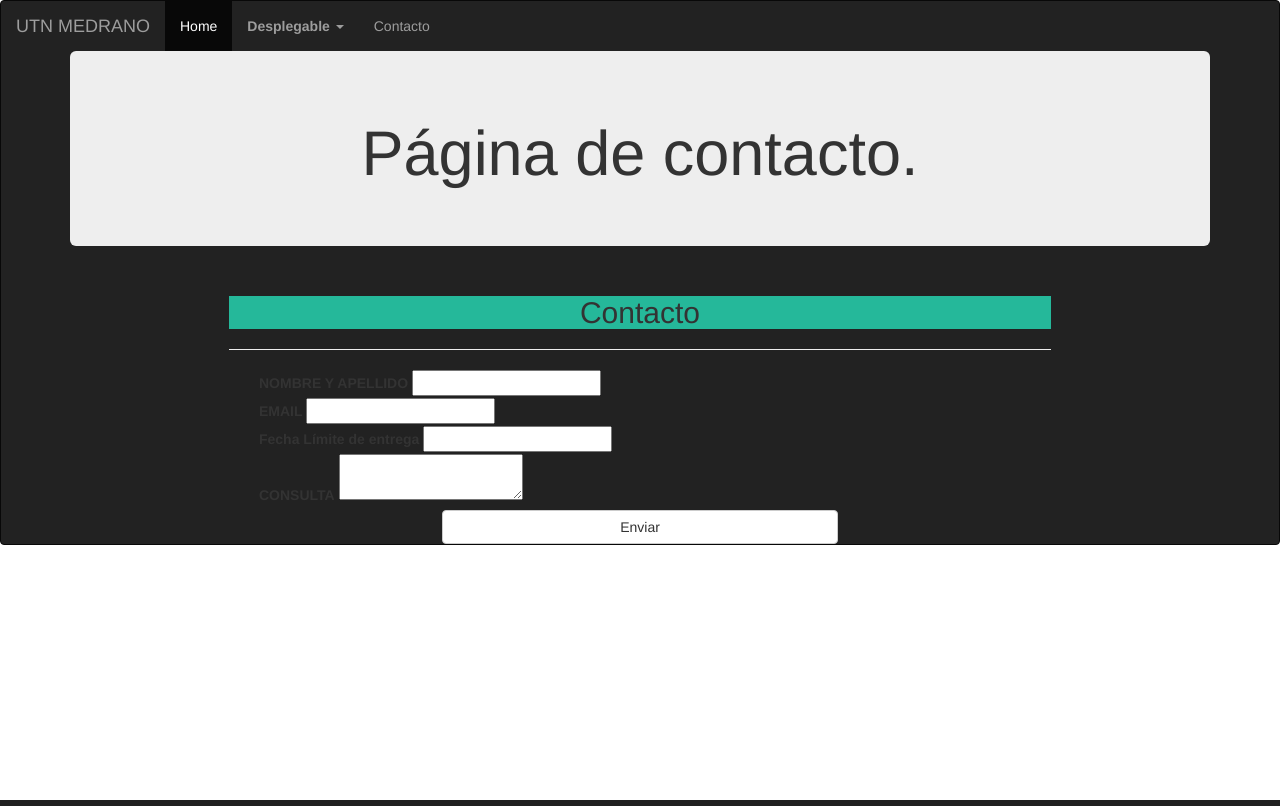
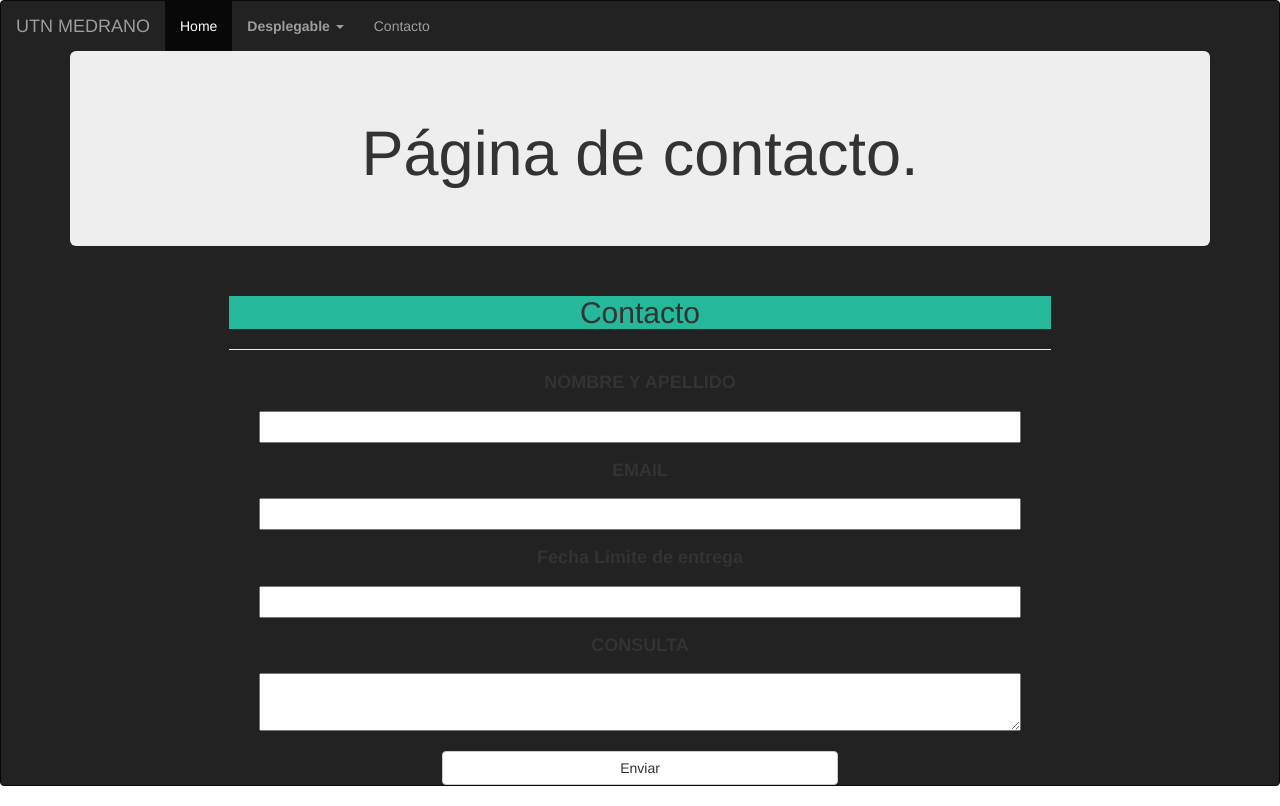
Before and after one commit to Rahabhim/librosonline, a Django app: page /vistaprevia/contacto in a window 1280 px wide. Run offline with Django 3.2, Linux system fonts and the light colour scheme; some libraries are stand-ins or nearby versions.

Commit message:
Actualizado hasta la unidad 2 avanzado, pagina 15.

```diff
--- a/vistaprevia/static/vistaprevia/css/style.css
+++ b/vistaprevia/static/vistaprevia/css/style.css
@@ -6,3 +6,22 @@ h2{
 h1{
   text-align: center;
 }
+
+label {
+  width: 100%;
+  text-align: center;
+  margin-bottom: 15px;
+  font-size: 18px;
+}
+
+select,input{
+  width: 100%;
+  margin-bottom: 15px;
+  font-size: 18px;
+}
+
+textarea{
+  width: 100%;
+  margin-bottom: 15px;
+  font-size: 18px;
+}
--- a/vistaprevia/urls.py
+++ b/vistaprevia/urls.py
@@ -4,4 +4,5 @@ from vistaprevia import views
 urlpatterns = [
     path('', views.index, name='index'),
     path('contacto', views.contacto, name='contacto'),
+    path('cargar/', views.cargar_imagen, name='cargar'),
 ]
--- a/vistaprevia/views.py
+++ b/vistaprevia/views.py
@@ -1,6 +1,9 @@
-from django.shortcuts import render
+from django.shortcuts import render, redirect
 from django.http import HttpResponse
 from django.template import RequestContext, loader
+
+from vistaprevia.models import Producto
+from vistaprevia.forms import CargarForm
 
 # Create your views here.
 
@@ -19,3 +22,18 @@ def index(request):
 
 def contacto(request):
     return render(request, 'vistaprevia/contacto.html')
+
+def cargar_imagen(request):
+    if request.method == 'POST':
+        form = CargarForm(request.POST, request.FILES)
+        if form.is_valid():
+            producto = form.cleaned_data['producto']
+            fecha_publicacion = form.cleaned_data['fecha_publicacion']
+            ruta_imagen = form.cleaned_data['ruta_imagen']
+            newdoc = Producto(producto = producto, fecha_publicacion = fecha_publicacion,
+                    ruta_imagen = ruta_imagen)
+            newdoc.save()
+            return redirect("index")
+    else:
+        form = CargarForm()
+    return render(request, 'vistaprevia/formulario.html', {'form': form})
```
Also changed, not shown: vistaprevia/forms.py (added, +17 -0 lines), vistaprevia/templates/vistaprevia/formulario.html (added, +31 -0 lines).
